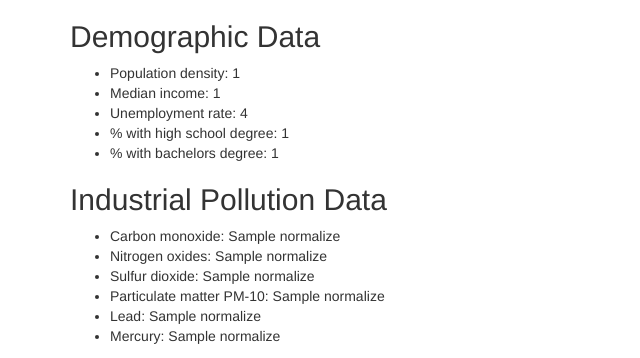
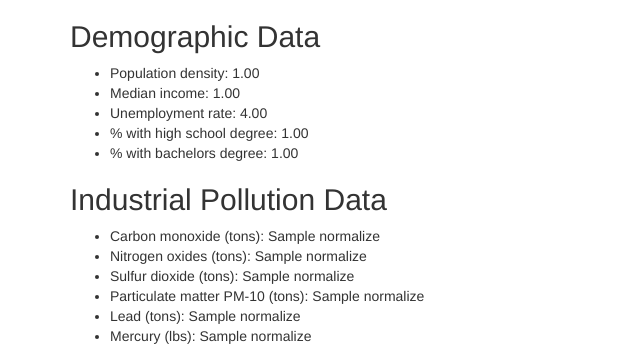
Before and after one commit to austinlu/CS316Project, a Django app: template django/pollugraphics/templates/pollugraphics/county.html in a window 1280 px wide. Shown: the part 60-418 px from the top of the page, without its empty margins (0-640 px from the left). Run offline with Django 3.2, Linux system fonts and the light colour scheme; tables that the repository leaves empty hold one stand-in row (values such as "Sample post"); the template is opened without the code that fills it: values that come from a table or form of the project are taken from there, most other values are stand-ins (such as "Sample title", 1, 10 or a date in 2020); some libraries are stand-ins or nearby versions.

Commit message:
Add units to pollutant stats, make demo stats 2dp,

```diff
--- a/django/pollugraphics/templates/pollugraphics/county.html
+++ b/django/pollugraphics/templates/pollugraphics/county.html
@@ -9,22 +9,22 @@
 <h2>Demographic Data</h2>
 
 <ul>
-	<li>Population density: {{county.population_density.normalize}}</li>
-	<li>Median income: {{county.median_income.normalize}}</li>
-	<li>Unemployment rate: {{county.unemployment_rate.normalize}}</li>
-	<li>% with high school degree: {{county.percent_hs.normalize}}</li>
-	<li>% with bachelors degree: {{county.percent_bachelors.normalize}}</li>
+	<li>Population density: {{county.population_density}}</li>
+	<li>Median income: {{county.median_income}}</li>
+	<li>Unemployment rate: {{county.unemployment_rate}}</li>
+	<li>% with high school degree: {{county.percent_hs}}</li>
+	<li>% with bachelors degree: {{county.percent_bachelors}}</li>
 </ul>
 
 <!-- county pollution data -->
 <h2>Industrial Pollution Data</h2>
 <ul>
-	<li>Carbon monoxide: {{aggPollution.0.normalize}}</li>
-	<li>Nitrogen oxides: {{aggPollution.1.normalize}}</li>
-	<li>Sulfur dioxide: {{aggPollution.2.normalize}}</li>
-	<li>Particulate matter PM-10: {{aggPollution.3.normalize}}</li>
-	<li>Lead: {{aggPollution.4.normalize}}</li>
-	<li>Mercury: {{aggPollution.5.normalize}}</li>
+	<li>Carbon monoxide (tons): {{aggPollution.0.normalize}}</li>
+	<li>Nitrogen oxides (tons): {{aggPollution.1.normalize}}</li>
+	<li>Sulfur dioxide (tons): {{aggPollution.2.normalize}}</li>
+	<li>Particulate matter PM-10 (tons): {{aggPollution.3.normalize}}</li>
+	<li>Lead (tons): {{aggPollution.4.normalize}}</li>
+	<li>Mercury (lbs): {{aggPollution.5.normalize}}</li>
 
 </ul>
 <b>Pollution aggregated from {{aggPollution.6}} facilities</b>
```
